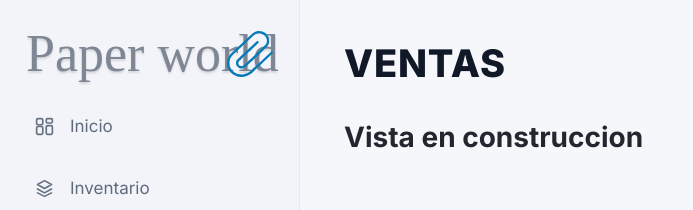
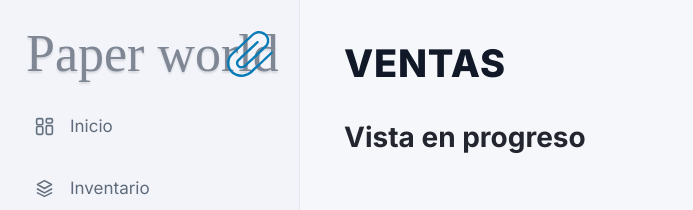
Before and after one commit to TheLuixOm/PaperWorld, a React (Vite) app: page /ventas in a window 1280 px wide. Shown: the top 210 px of the page, without its empty margins (0-693 px from the left). Built offline with nearby package versions, Linux system fonts and the light colour scheme; a web font is replaced by a local one.

Commit message:
cambia el subtitulo de "Vista en construccion" a "Vista en progreso"

```diff
--- a/src/paginas/empleado/VistaEmpleado.tsx
+++ b/src/paginas/empleado/VistaEmpleado.tsx
@@ -10,7 +10,7 @@ function VistaEmpleado({ titulo }: PropiedadesVistaEmpleado) {
       </header>
 
       <section className="inventarioPanel">
-        <h3 className="inventarioSubtitulo">Vista en construccion</h3>
+        <h3 className="inventarioSubtitulo">Vista en progreso</h3>
       </section>
     </section>
   );
```
